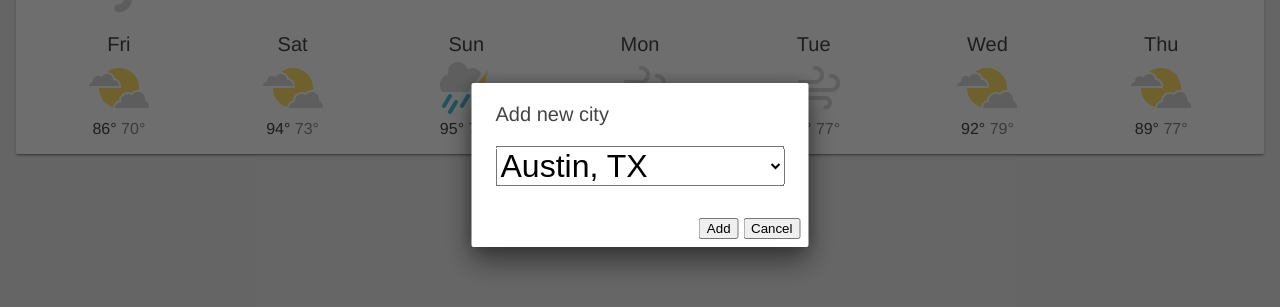
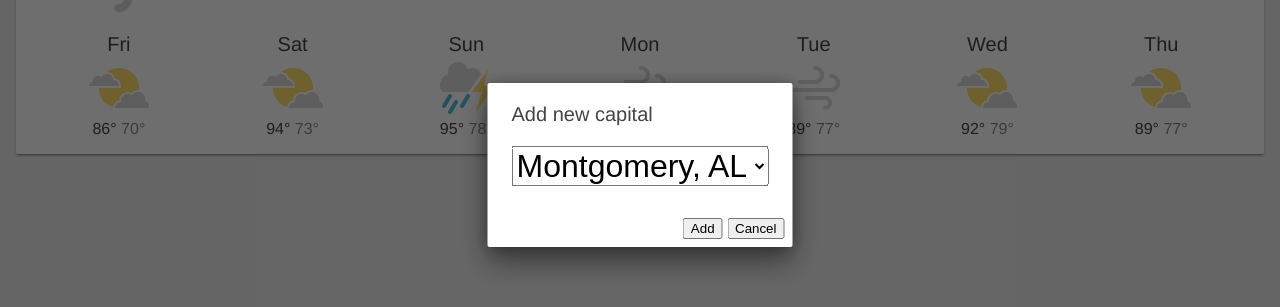
Before and after one commit to RohanB21/WeatherApp, a plain HTML site: page index.html in a window 1280 px wide. Both pictures are taken after a click on the button 1236 px from the left and 28 px from the top of the page. Shown: the part 265-572 px from the top of the page. Drawn offline with Linux system fonts and the light colour scheme.

Commit message:
Capitals until Florida

```diff
--- a/index.html
+++ b/index.html
@@ -146,15 +146,24 @@
 
   <div class="dialog-container">
     <div class="dialog">
-      <div class="dialog-title">Add new city</div>
+      <div class="dialog-title">Add new capital</div>
       <div class="dialog-body">
         <select id="selectCityToAdd">
+          <option value='2453369'>Montgomery, AL</option>
+          <option value='2430300'>Juneau, AK</option>
+          <option value='2471390'>Phoenix, AZ</option>
+          <option value='2440351'>Arkansas, AR</option>
+          <option value='2486340'>Sacramento, CA</option>
+          <option value='2391279'>Denver, CO</option>
+          <option value='2418244'>Hartford, CT</option>
+          <option value='2393370'>Dover, DE</option>
+          <option value='2503713'>Talahassee, FL</option>
+          <option value='2453369'>Montgomery, AL</option>
           <option value="2357536">Austin, TX</option>
           <option value="2367105">Boston, MA</option>
           <option value="2379574">Chicago, IL</option>
           <option value="2459115">New York, NY</option>
           <option value="2475687">Portland, OR</option>
-          <option value="2487956">San Francisco, CA</option>
           <option value="2490383">Seattle, WA</option>
         </select>
       </div>
```
Also changed, not shown: scripts/app.js (+1 -13 lines).
